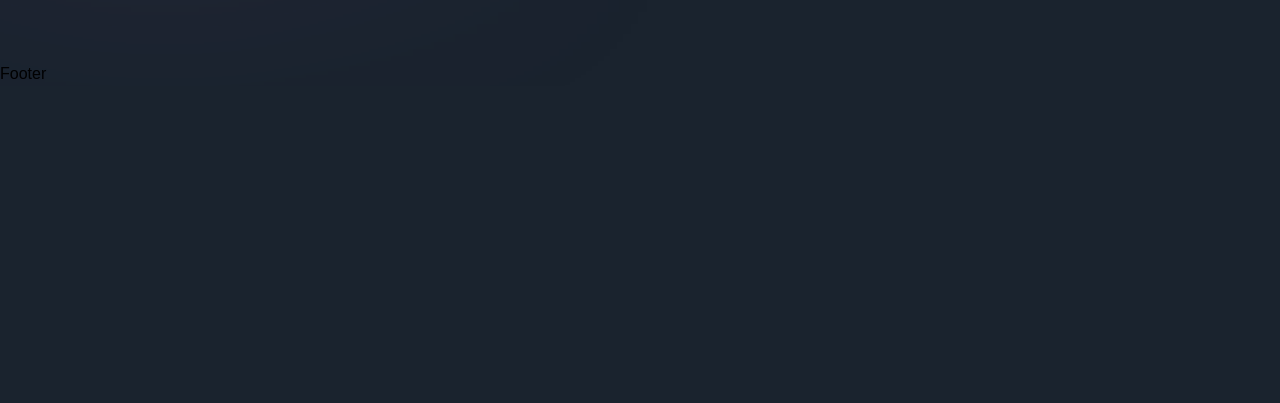
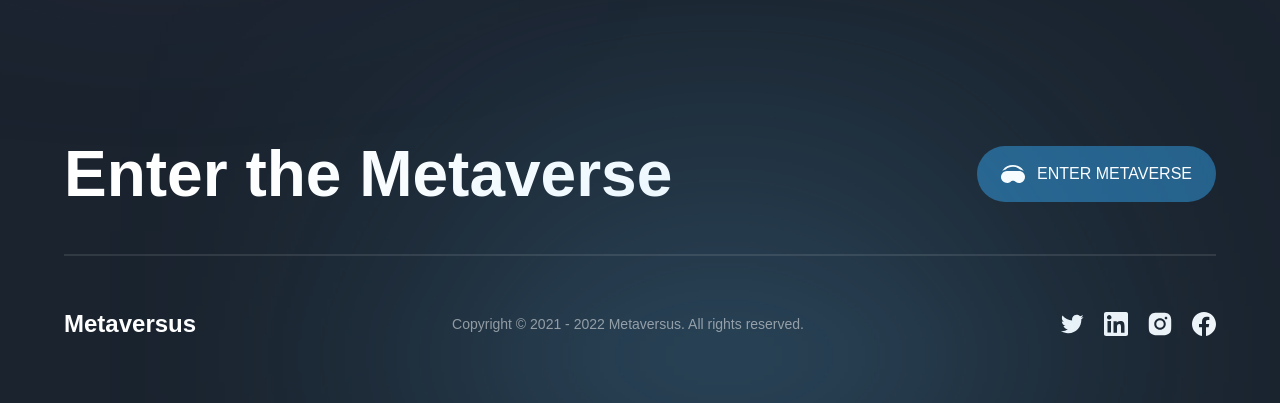
Before and after one commit to R-Tedy/metaverse-app, a Next.js app: page / in a window 1280 px wide. Shown: the part 7198-7601 px from the top of the page. Before the commit the page ends 7284 px from the top, so only its background shows below. Built offline with nearby package versions, Linux system fonts and the light colour scheme; a web font is replaced by a local one.

Commit message:
App finished

```diff
--- a/components/Footer.jsx
+++ b/components/Footer.jsx
@@ -1,8 +1,46 @@
-import React from 'react'
+'use client'
+
+import { motion } from "framer-motion"
+import { socials } from "@/constants"
+import styles from "@/styles"
+import { footerVariants } from "@/utils/motion"
 
 function Footer() {
   return (
-    <div>Footer</div>
+    <motion.footer
+      variants={footerVariants}
+      initial='hidden'
+      whileInView='show'
+      className={`${styles.paddings} py-8 relative`}
+    >
+      <div className="footer-gradient"/>
+      <div className={`${styles.innerWidth} mx-auto flex flex-col gap-8`}>
+        <div className="flex items-center justify-between flex-wrap gap-5">
+          <h4 className="font-bold md:text-[64px] text-[44px] text-white">Enter the Metaverse </h4>
+          <button type="button" className="flex items-center h-fit py-4 px-6 bg-[#25618b] rounded-[32px] gap-[12px]">
+            <img src="/headset.svg" alt="headset" className="w-[24px] h-[24px] object-contain" />
+            <span className="font-normal text-[16px] text-white">ENTER METAVERSE</span>
+          </button>
+        </div>
+        <div className="flex flex-col">
+          <div className="mb-[50px] h-[2px] bg-white opacity-10"/>
+          <div className="flex items-center justify-between flex-wrap gap-4">
+            <h4 className="font-extrabold text-[24px] text-white">Metaversus</h4>
+            <p className="font-normal text-[14px] text-white opacity-50">Copyright © 2021 - 2022 Metaversus. All rights reserved.</p>
+            <div className="flex gap-5">
+              {socials.map((social)=>(
+                <img
+                key={social.name}
+                src={social.url}
+                alt={social.name}
+                className="w-[24px] h-[24px] cursor-pointer object-contain"
+              />
+              ))}
+            </div>
+          </div>
+        </div>
+      </div>
+    </motion.footer>
   )
 }
 
```
